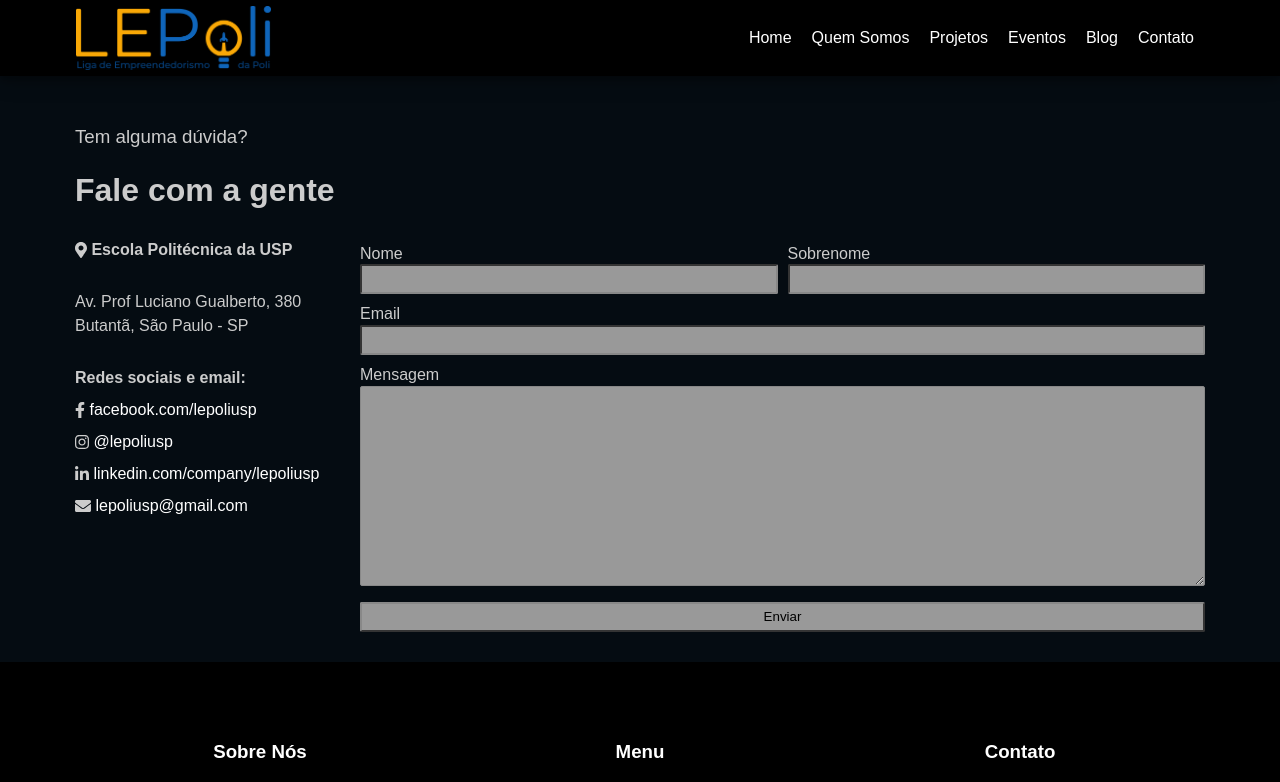
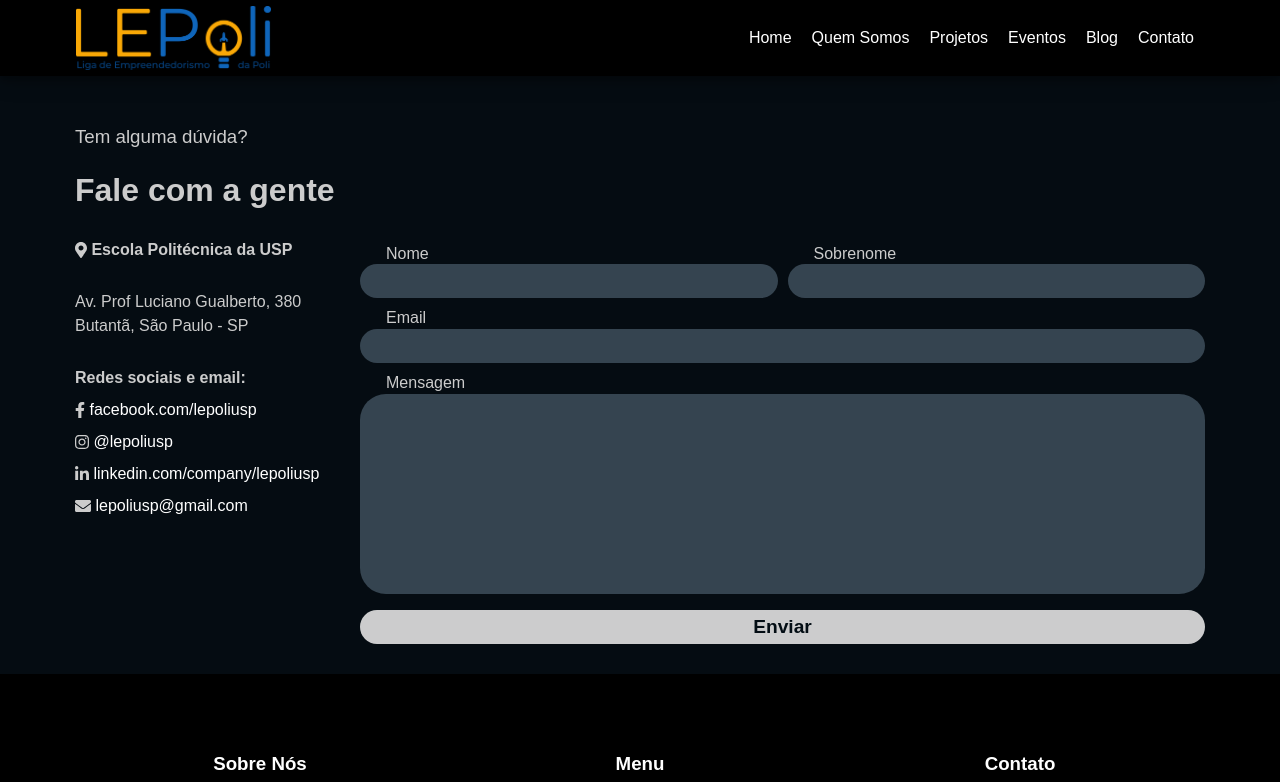
Before and after one commit to eduardoths/lepoliusp, a Next.js app: page /Contato in a window 1280 px wide. Shown: the top 782 px of the page. Built offline with nearby package versions, Linux system fonts and the light colour scheme.

Commit message:
Updated contact style and refactored code

```diff
--- /dev/null
+++ b/components/Contato/ContatoForm.jsx
@@ -0,0 +1,33 @@
+function FormInput(props) {
+  return (
+    <div className={"col-" + props.col + " contato-input"}>
+      <label> {props.nome}
+        {props.textarea ? <textarea type={props.type}></textarea>: <input type={props.type} />}
+      </label>
+    </div>
+  );
+}
+
+function ContatoForm() {
+  return (
+    <form method="POST">
+      <div className="row">
+        <FormInput col="6" nome="Nome" type="text" textarea={false} />
+        <FormInput col="6" nome="Sobrenome" type="text" textarea={false} />
+      </div>
+      <div className="row">
+        <FormInput col="12" nome="Email" type="email" textarea={false} />
+      </div>
+      <div className="row">
+        <FormInput col="12" nome="Mensagem" type="text" textarea={true} />
+      </div>
+      <div className="row">
+        <div className="col-12 contato-input">
+          <button type="submit">Enviar</button>
+        </div>
+      </div>
+    </form>
+  );
+}
+
+export default ContatoForm;
--- a/pages/Contato.js
+++ b/pages/Contato.js
@@ -1,6 +1,7 @@
 import { FontAwesomeIcon } from '@fortawesome/react-fontawesome'
 import { faEnvelope, faMailBulk, faMapMarkerAlt } from  '@fortawesome/free-solid-svg-icons';
 import { faFacebookF, faInstagram, faInstagramSquare, faLinkedinIn, faMailchimp } from '@fortawesome/free-brands-svg-icons';
+import ContatoForm from '../components/Contato/ContatoForm';
 
 function Contato() {
   return (
@@ -38,35 +39,7 @@ function Contato() {
             </span>
           </div>
           <div className="col-9">
-            <form method="POST">
-            <div className="row">
-              <div className="col-6 contato-input">
-                <span>Nome</span>
-                <input type="text"/>
-              </div>
-              <div className="col-6 contato-input">
-                <span>Sobrenome</span>
-                <input type="text"/>
-              </div>
-            </div>
-            <div className="row">
-              <div className="col-12 contato-input">
-                <span>Email</span>
-                <input type="email"/>
-              </div>
-            </div>
-            <div className="row">
-              <div className="col-12 contato-input">
-                <span>Mensagem</span>
-                <textarea type="text" id="mensagem"></textarea>
-              </div>
-            </div>
-            <div className="row">
-              <div className="col-12 contato-input">
-                <button type="submit">Enviar</button>
-              </div>
-            </div>
-            </form>
+            <ContatoForm />
           </div>
         </div>
     </div>
--- a/styles/_contato.scss
+++ b/styles/_contato.scss
@@ -31,12 +31,8 @@
     display: block;
     clear: both;
     padding: 10px 10px 0 0;
-    input, textarea, button {
-      background-color: #999999;
-      border-color: #888888;
-      border-radius: 2px;
-      width: 100%;
-      height: 30px;
+    label {
+      margin-left: 26px;
     }
     textarea {
       height: 200px;
--- a/styles/_globals.scss
+++ b/styles/_globals.scss
@@ -53,3 +53,40 @@ img {
   width: 100%;
   padding: 76px 0 0 0;
 }
+
+input, textarea {
+  width: 100%;
+  background: $bg_input;
+  border: hidden;
+  border-radius: 26px;
+  padding-left: 26px;
+  line-height: 2rem;
+  color: $color_input;
+  resize: none;
+}
+
+textarea:focus, input:focus {
+  outline: none;
+  color: #ffffff;
+}
+
+button {
+  border-radius: 26px;
+  display: flex;
+  align-items: center;
+  justify-content: center;
+  margin: auto;
+  width: 100%;
+  background: $bg_submit;
+  border: none;
+  text-align: center;
+  color: $color_submit;
+  line-height: 2rem;
+  font-size: 1.2rem;
+  font-weight: bold;
+}
+
+button:hover {
+  cursor: pointer;
+  background-color: $bg_submit_hover;
+}
--- a/styles/_home.scss
+++ b/styles/_home.scss
@@ -75,40 +75,17 @@
     justify-content: center;
     margin: auto;
     input {
-      width: 100%;
-      background: $bg_input;
-      border: hidden;
-      border-radius: 26px;
       height: 49px;
       text-align: center;
       font-size: 1.5rem;
-      box-sizing: border-box;
-      color: $color_input;
     }
-    input:focus {
-      outline: none;
-      color: #ffffff;
-    }
-
     button {
-      border-radius: 26px;
       display: flex;
-      align-items: center;
-      justify-content: center;
-      margin: auto;
       width: 100%;
-      background: $bg_submit;
       height: 3rem;
-      border: none;
       text-align: center;
-      color: $color_submit;
       line-height: 2rem;
       font-size: 1.5rem;
-      font-weight: bold;
-    }
-    button:hover {
-      cursor: pointer;
-      background-color: $bg_submit_hover;
     }
   }
 
```
